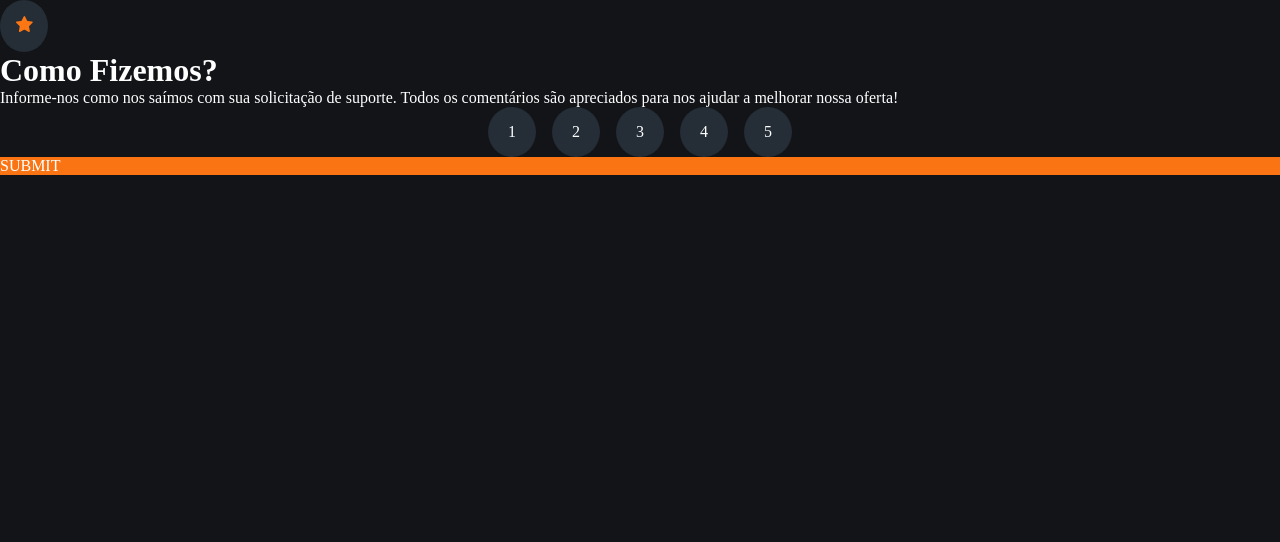
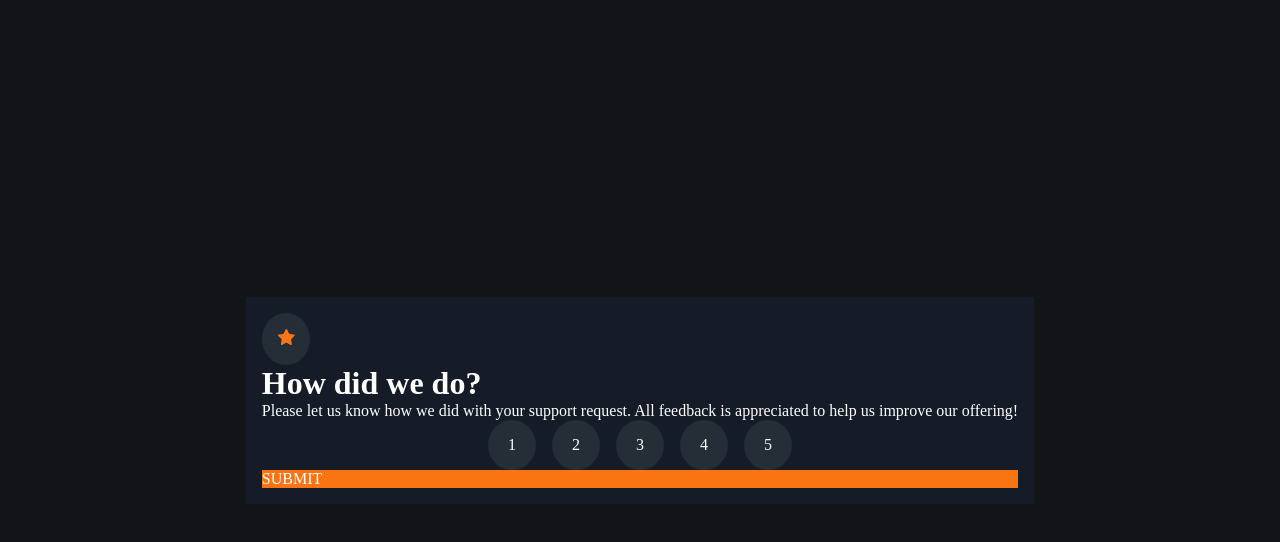
Before and after one commit to Pedrosavioo/interactive-rating-component, a React (Create React App) app: page / in a window 1280 px wide. Shown: the top 542 px of the page. Built offline with nearby package versions, Linux system fonts and the light colour scheme; a web font is replaced by a local one.

Commit message:
alinhando conteúdo no centro

```diff
--- a/src/App.css
+++ b/src/App.css
@@ -1,4 +1,5 @@
 /*
+  --Orange
   --White: hsl(0, 0%, 100%);
   --Light-Grey: hsl(217, 12%, 63%);
   --Medium-Grey: hsl(216, 12%, 54%);
@@ -6,8 +7,16 @@
   --Very-Dark-Blue: hsl(216, 12%, 8%);
 */
 
+.center{
+  height: 100vh;
+  display: flex;
+  align-items: center;
+  justify-content: center;
+}
+
 .container{
-background: var();
+  background: hsl(217, 30%, 12%);
+  padding: 1rem;
 }
 
 .icon {
--- a/src/App.js
+++ b/src/App.js
@@ -4,13 +4,14 @@
 
 export default function App() {
   return (
+    <div className='center'>
       <div className="container">
         <div className='icon'>
           <img src={icon}/>
         </div>
-      <h1>Como Fizemos?</h1>
-      <p>Informe-nos como nos saímos com sua solicitação de suporte. Todos os comentários são apreciados
-      para nos ajudar a melhorar nossa oferta!</p>
+        <h1>How did we do?</h1>
+        <p>Please let us know how we did with your support request. All feedback is appreciated
+    to help us improve our offering!</p>
         <div className='feedback'>
           <div className='nota'>1</div>
           <div className='nota'>2</div>
@@ -20,5 +21,6 @@
         </div>
         <div className='submit'>Submit</div>
       </div>
+    </div>
   );
 }
```
Lines whose indentation alone changed are shown as unchanged.
